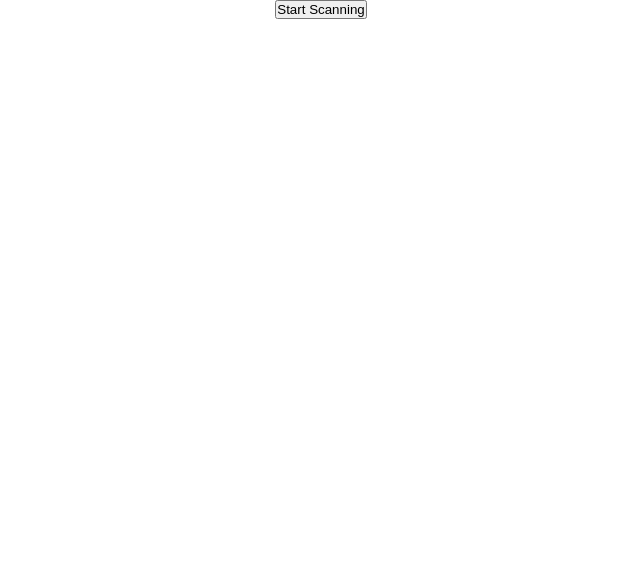
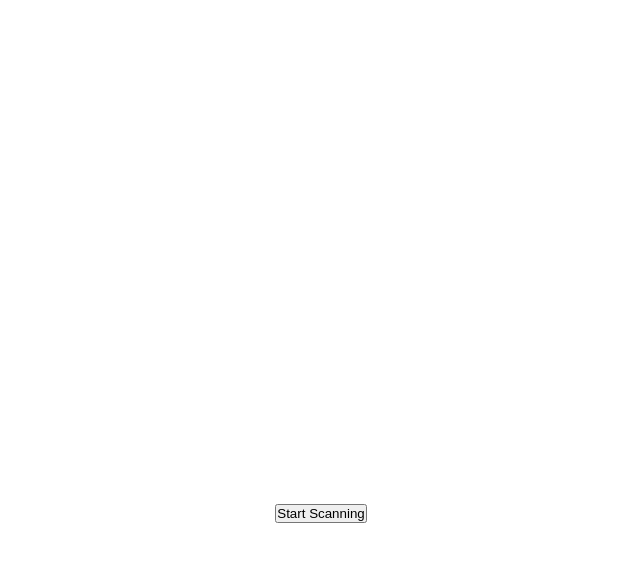
Before and after one commit to adlarionov/frame-another-test, a React (Vite) app: page / in a window 1280 px wide. Shown: the top 562 px of the page, without its empty margins (319-959 px from the left). Built offline with nearby package versions, Linux system fonts and the light colour scheme.

Commit message:
pushed facing mode

```diff
--- a/src/components/Camera/Camera.tsx
+++ b/src/components/Camera/Camera.tsx
@@ -4,17 +4,17 @@ import Frame from "../Frame/Frame";
 export default function Camera() {
   const videoRef = useRef<HTMLVideoElement>(null);
   // const [startScanning, setStartScanning] = useState<boolean>(false);
-  const [stream, setStream] = useState<MediaStream>();
+  const [stream, setStream] = useState<MediaStream | null>(null);
 
   const [facingMode, setFacingMode] = useState<string>("environment");
 
   const handleStartCamera = async () => {
-    console.log('here camera')
+    console.log("here camera");
     try {
-      if (stream) {
-        stream.getVideoTracks().forEach((track) => track.stop());
-      }
-      console.log('here camera 2', facingMode)
+      // if (stream) {
+      //   stream.getVideoTracks().forEach((track) => track.stop());
+      //   console.log("here camera 2", facingMode);
+      // }
       const mediaDevices = await navigator.mediaDevices.getUserMedia({
         audio: false,
         video: { facingMode, aspectRatio: 1 },
@@ -60,7 +60,6 @@ export default function Camera() {
 
   return (
     <div>
-      {stream && (
       <video
         autoPlay
         playsInline
@@ -69,7 +68,6 @@ export default function Camera() {
         width="99%"
         height="500"
       />
-      )}
       {videoRef.current?.playsInline && <Frame video={videoRef.current} />}
       <div
         style={{
```
Lines whose indentation alone changed are shown as unchanged.
